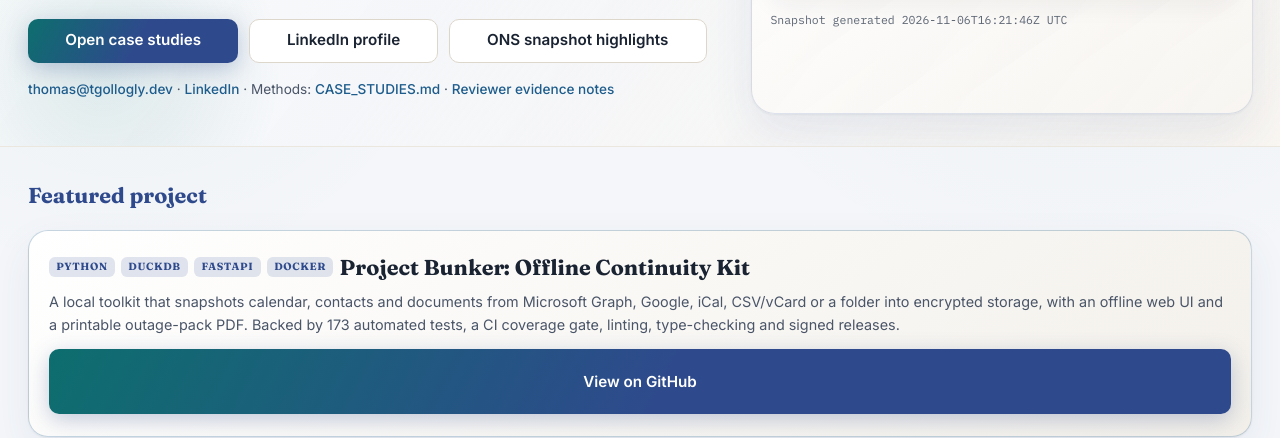
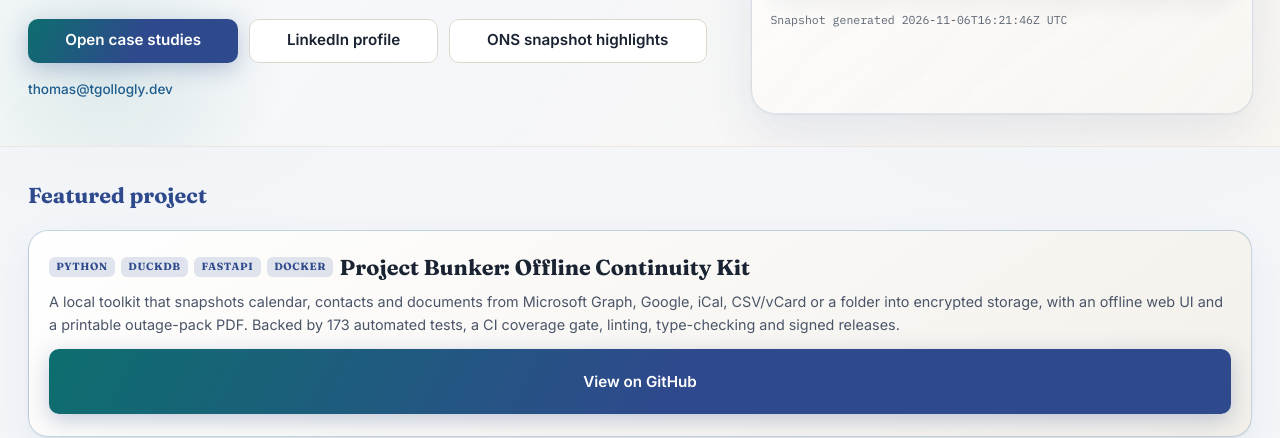
Before and after one commit to tgollogly/uk-macro-analytics-engine, a plain HTML site: page static-site/index.html in a window 1280 px wide. Shown: the part 385-823 px from the top of the page. Drawn offline with Linux system fonts and the light colour scheme.

Commit message:
Trim hero contact line to email link only on hub index (#45)
Remove LinkedIn, CASE_STUDIES.md, and evidence-handoff links from the hero
note paragraph; keep the mailto contact link.

Co-authored-by: Cursor Agent <cursoragent@cursor.com>
Co-authored-by: tgollogly <tgollogly@users.noreply.github.com>

```diff
--- a/static-site/index.html
+++ b/static-site/index.html
@@ -68,9 +68,6 @@
           </div>
           <p class="hero-note hub-prose">
             <a href="mailto:thomas@tgollogly.dev">thomas@tgollogly.dev</a>
-            · <a href="https://www.linkedin.com/in/thomasgollogly" rel="noopener me">LinkedIn</a>
-            · Methods: <a href="https://github.com/tgollogly/uk-macro-analytics-engine/blob/main/docs/CASE_STUDIES.md">CASE_STUDIES.md</a>
-            · <a href="https://github.com/tgollogly/uk-macro-analytics-engine/blob/main/docs/EVIDENCE_HANDOFF.md">Reviewer evidence notes</a>
           </p>
         </div>
         <aside class="hero-data-stage motion-in" data-stagger="1" aria-labelledby="hero-stage-title">
```
